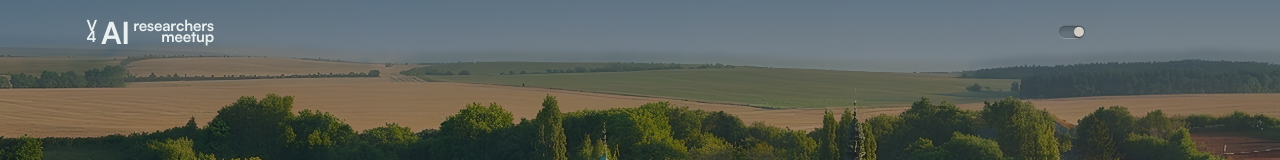
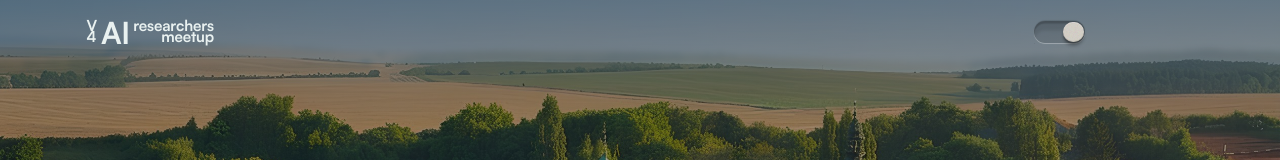
Before and after one commit to Kutsosp/v4air-site, a React (Vite) app: page / in a window 1280 px wide. Shown: the top 160 px of the page. Built offline with nearby package versions, Linux system fonts and the light colour scheme.

Commit message:
style: theme switch at 70% of original size

```diff
--- a/src/styles/site.css
+++ b/src/styles/site.css
@@ -131,7 +131,7 @@ a:focus-visible, .btn:focus-visible { outline: 2px solid var(--accent); outline-
    checked = light mode. Sits on the hero photo, so its colors are fixed.
    SCSS color functions precomputed: lighten(#1d2532,5%) ~ #273142, darken(#dedad3,4%) ~ #d4cfc6. */
 .switch {
-  font-size: 1.6px; /* em-scaled at 35% of the original 4.5px: track = 16em x 7em ~ 26px x 11px */
+  font-size: 3.15px; /* em-scaled at 70% of the original 4.5px: track = 16em x 7em ~ 50px x 22px */
   position: relative;
   display: block;
   -webkit-tap-highlight-color: transparent;
```
